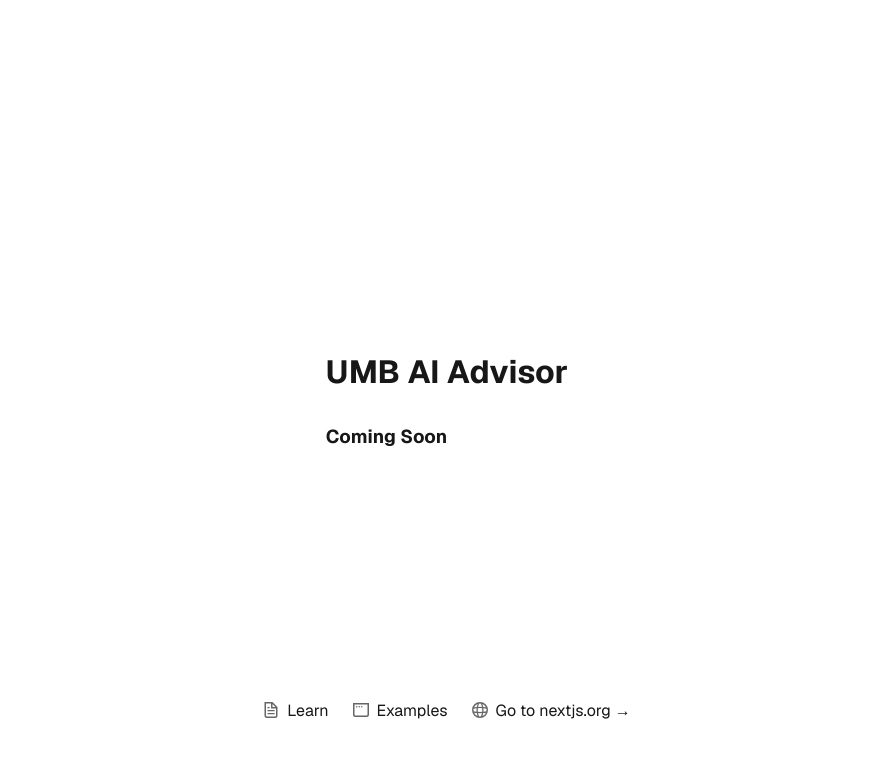
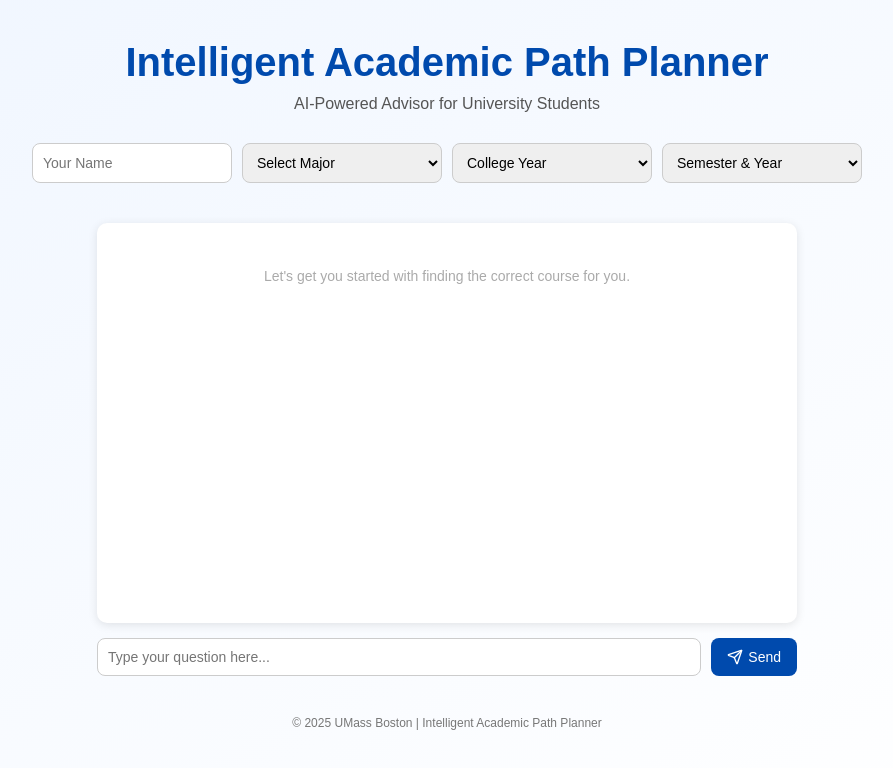
Before and after one commit to leiDnedyA/ai-advisor, a Next.js app: page / in a window 1280 px wide. Before the commit this address had no page. Shown: the top 768 px of the page, without its empty margins (193-1086 px from the left). Built offline with nearby package versions, Linux system fonts and the light colour scheme.

Commit message:
Front Page Draft

```diff
--- a/package.json
+++ b/package.json
@@ -10,6 +10,7 @@
   "dependencies": {
     "@types/jsonwebtoken": "^9.0.10",
     "jsonwebtoken": "^9.0.2",
+    "lucide-react": "^0.546.0",
     "next": "^16.0.0",
     "react": "19.1.0",
     "react-dom": "19.1.0"
--- a/pages/index.tsx
+++ b/pages/index.tsx
@@ -1,91 +1,174 @@
+import { useState } from "react";
 import Head from "next/head";
-import { useRouter } from 'next/navigation';
-import Image from "next/image";
-import { Geist, Geist_Mono } from "next/font/google";
-import styles from "@/styles/Home.module.css";
-import { useAuth } from "@/contexts/AuthContext";
-import { useEffect } from "react";
-
-const geistSans = Geist({
-  variable: "--font-geist-sans",
-  subsets: ["latin"],
-});
-
-const geistMono = Geist_Mono({
-  variable: "--font-geist-mono",
-  subsets: ["latin"],
-});
+import { Send } from "lucide-react";
 
 export default function Home() {
-  const { isAuthenticated } = useAuth();
-  const router = useRouter();
+  const [message, setMessage] = useState("");
+  const [chat, setChat] = useState<string[]>([]);
 
-  useEffect(() => {
-    if (!isAuthenticated) {
-      router.push('/login');
-    }
-  }, [isAuthenticated]);
+  const handleSend = () => {
+    if (!message.trim()) return;
+    setChat((prev) => [...prev, `You: ${message}`]);
+    setMessage("");
+  };
 
   return (
-    <>
+    <div style={styles.page}>
       <Head>
-        <title>Create Next App</title>
-        <meta name="description" content="Generated by create next app" />
-        <meta name="viewport" content="width=device-width, initial-scale=1" />
-        <link rel="icon" href="/favicon.ico" />
+        <title>Intelligent Academic Path Planner</title>
       </Head>
-      <div
-        className={`${styles.page} ${geistSans.variable} ${geistMono.variable}`}
-      >
-        <main className={styles.main}>
-          <h1>UMB AI Advisor</h1>
-          <h3>Coming Soon</h3>
-        </main>
-        <footer className={styles.footer}>
-          <a
-            href="https://nextjs.org/learn?utm_source=create-next-app&utm_medium=default-template&utm_campaign=create-next-app"
-            target="_blank"
-            rel="noopener noreferrer"
-          >
-            <Image
-              aria-hidden
-              src="/file.svg"
-              alt="File icon"
-              width={16}
-              height={16}
-            />
-            Learn
-          </a>
-          <a
-            href="https://vercel.com/templates?framework=next.js&utm_source=create-next-app&utm_medium=default-template&utm_campaign=create-next-app"
-            target="_blank"
-            rel="noopener noreferrer"
-          >
-            <Image
-              aria-hidden
-              src="/window.svg"
-              alt="Window icon"
-              width={16}
-              height={16}
-            />
-            Examples
-          </a>
-          <a
-            href="https://nextjs.org?utm_source=create-next-app&utm_medium=default-template&utm_campaign=create-next-app"
-            target="_blank"
-            rel="noopener noreferrer"
-          >
-            <Image
-              aria-hidden
-              src="/globe.svg"
-              alt="Globe icon"
-              width={16}
-              height={16}
-            />
-            Go to nextjs.org →
-          </a>
-        </footer>
+
+      <h1 style={styles.title}>Intelligent Academic Path Planner</h1>
+      <p style={styles.subtitle}>AI-Powered Advisor for University Students</p>
+
+      {/* Dropdown Section */}
+      <div style={styles.dropdownSection}>
+        <input style={styles.input} placeholder="Your Name" />
+
+        <select style={styles.input}>
+          <option value="">Select Major</option>
+          <option>Computer Science</option>
+          <option>Mathematics</option>
+          <option>Engineering</option>
+          <option>Biology</option>
+        </select>
+
+        <select style={styles.input}>
+          <option value="">College Year</option>
+          <option>Freshman</option>
+          <option>Sophomore</option>
+          <option>Junior</option>
+          <option>Senior</option>
+        </select>
+
+        <select style={styles.input}>
+          <option value="">Semester & Year</option>
+          <option>Fall 2025</option>
+          <option>Spring 2026</option>
+          <option>Summer 2026</option>
+        </select>
       </div>
-    </>
+
+      {/* Chat Window */}
+      <div style={styles.chatWindow}>
+        {chat.length === 0 ? (
+          <p style={styles.placeholder}>
+            Let's get you started with finding the correct course for you.
+          </p>
+        ) : (
+          chat.map((msg, idx) => (
+            <p key={idx} style={styles.chatMessage}>
+              {msg}
+            </p>
+          ))
+        )}
+      </div>
+
+      {/* Chat Bar */}
+      <div style={styles.chatBar}>
+        <input
+          style={styles.textBox}
+          value={message}
+          onChange={(e) => setMessage(e.target.value)}
+          placeholder="Type your question here..."
+        />
+        <button style={styles.sendButton} onClick={handleSend}>
+          <Send size={16} style={{ marginRight: 5 }} />
+          Send
+        </button>
+      </div>
+
+      <footer style={styles.footer}>
+        © {new Date().getFullYear()} UMass Boston | Intelligent Academic Path Planner
+      </footer>
+    </div>
   );
 }
+
+const styles: Record<string, any> = {
+  page: {
+    minHeight: "100vh",
+    display: "flex",
+    flexDirection: "column",
+    alignItems: "center",
+    background: "linear-gradient(to bottom right, #f0f6ff, #ffffff)",
+    padding: "40px 20px",
+    fontFamily: "Arial, sans-serif",
+  },
+  title: {
+    fontSize: "2.5rem",
+    color: "#004aad",
+    fontWeight: "bold",
+    textAlign: "center",
+    marginBottom: 10,
+  },
+  subtitle: {
+    color: "#555",
+    fontSize: "1rem",
+    marginBottom: 30,
+  },
+  dropdownSection: {
+    display: "flex",
+    flexWrap: "wrap",
+    justifyContent: "center",
+    gap: "10px",
+    marginBottom: 40,
+  },
+  input: {
+    padding: "10px",
+    border: "1px solid #ccc",
+    borderRadius: "8px",
+    width: "200px",
+    fontSize: "14px",
+  },
+  chatWindow: {
+    width: "100%",
+    maxWidth: "700px",
+    height: "400px",
+    background: "#fff",
+    borderRadius: "10px",
+    boxShadow: "0 2px 10px rgba(0,0,0,0.1)",
+    padding: "15px",
+    overflowY: "auto",
+  },
+  placeholder: {
+    color: "#aaa",
+    textAlign: "center",
+    marginTop: "30px",
+    fontSize: "14px",
+  },
+  chatMessage: {
+    margin: "5px 0",
+    color: "#333",
+  },
+  chatBar: {
+    display: "flex",
+    gap: "10px",
+    marginTop: "15px",
+    width: "100%",
+    maxWidth: "700px",
+  },
+  textBox: {
+    flex: 1,
+    padding: "10px",
+    border: "1px solid #ccc",
+    borderRadius: "8px",
+    fontSize: "14px",
+  },
+  sendButton: {
+    background: "#004aad",
+    color: "white",
+    border: "none",
+    borderRadius: "8px",
+    padding: "10px 16px",
+    fontSize: "14px",
+    display: "flex",
+    alignItems: "center",
+    cursor: "pointer",
+  },
+  footer: {
+    marginTop: "40px",
+    color: "#777",
+    fontSize: "12px",
+  },
+};
```
Also changed, not shown: 1 other file (tests, documents, lock files or other folders).
